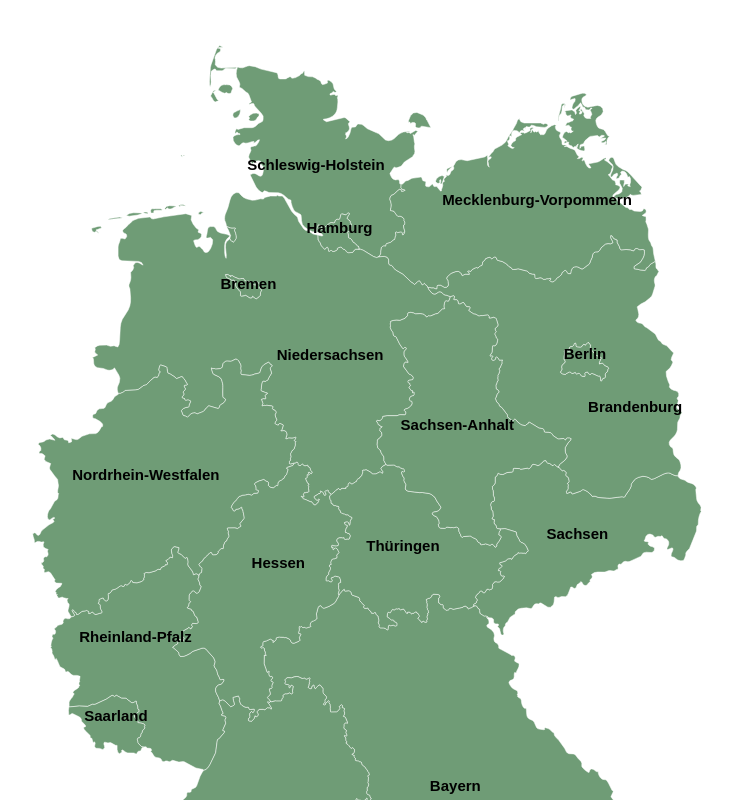
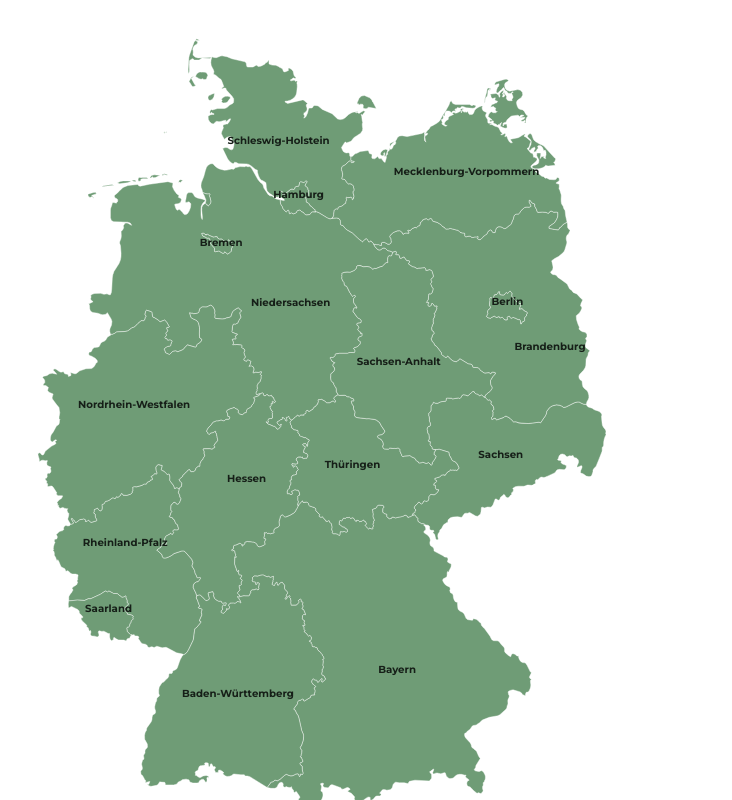
Before and after one commit to akcinardev/feierdex-frontend, a React (Vite) app: page / in a window 1280 px wide. Shown: the top 800 px of the page, without its empty margins (133-865 px from the left). Built offline with nearby package versions, Linux system fonts and the light colour scheme.

Commit message:
landing page created

```diff
--- a/index.html
+++ b/index.html
@@ -4,6 +4,13 @@
     <meta charset="UTF-8" />
     <!-- <link rel="icon" type="image/svg+xml" href="/vite.svg" /> -->
     <meta name="viewport" content="width=device-width, initial-scale=1.0" />
+
+    <link rel="preconnect" href="https://fonts.googleapis.com" />
+    <link rel="preconnect" href="https://fonts.gstatic.com" crossorigin />
+    <link
+      href="https://fonts.googleapis.com/css2?family=Montserrat:ital,wght@0,100..900;1,100..900&display=swap"
+      rel="stylesheet"
+    />
     <title>FeierDex</title>
   </head>
   <body>
--- a/src/App.jsx
+++ b/src/App.jsx
@@ -1,11 +1,10 @@
+import LandingPange from "./components/LandingPage";
+
 // import "./App.css";
-
-import MainMap from "./components/MainMap";
-
 function App() {
   return (
     <>
-      <MainMap />
+      <LandingPange />
     </>
   );
 }
--- /dev/null
+++ b/src/components/LandingPage.jsx
@@ -0,0 +1,11 @@
+import MainMap from "./MainMap";
+
+const LandingPange = () => {
+  return (
+    <div className="container">
+      <MainMap />
+    </div>
+  );
+};
+
+export default LandingPange;
--- a/src/components/MainMap.jsx
+++ b/src/components/MainMap.jsx
@@ -1,16 +1,17 @@
 const MainMap = () => {
   return (
     <svg
+      className="main-map-svg"
       baseProfile="tiny"
       fill="#6f9c76"
-      height="1000"
       stroke="#ffffff"
       strokeLinecap="round"
       strokeLinejoin="round"
       strokeWidth=".5"
       version="1.2"
       viewBox="0 0 1000 1000"
-      width="1000"
+      height="850"
+      width="850"
       xmlns="http://www.w3.org/2000/svg"
     >
       <g id="features">
--- a/src/index.css
+++ b/src/index.css
@@ -4,20 +4,41 @@
   box-sizing: border-box;
 }
 
+html {
+  /* font-size: 10px; */
+  font-size: 62.5%; /* 10 / 16 = 0.625 = 62.5% */
+  overflow-x: hidden;
+}
+
+body {
+  font-family: "Montserrat", sans-serif;
+  line-height: 1;
+  font-weight: 400;
+  color: #555;
+  overflow-x: hidden;
+}
+
+.container {
+  margin: 0 auto;
+  padding: 0 3rem;
+  max-width: 130rem;
+}
+
 .region-path {
   transition: all 0.3s;
+  transform-origin: center;
 }
 
 .region-path:hover {
-  fill: #14531d;
+  fill: #597d5e;
   cursor: pointer;
+  transform: scale(1.01);
 }
 
 .region-label-text {
-  font-family: sans-serif;
   stroke: none;
-  fill: black;
-  font-size: 15px;
+  fill: #161f18;
+  font-size: 1.2rem;
   font-weight: bold;
   text-anchor: middle;
   pointer-events: none;
```
